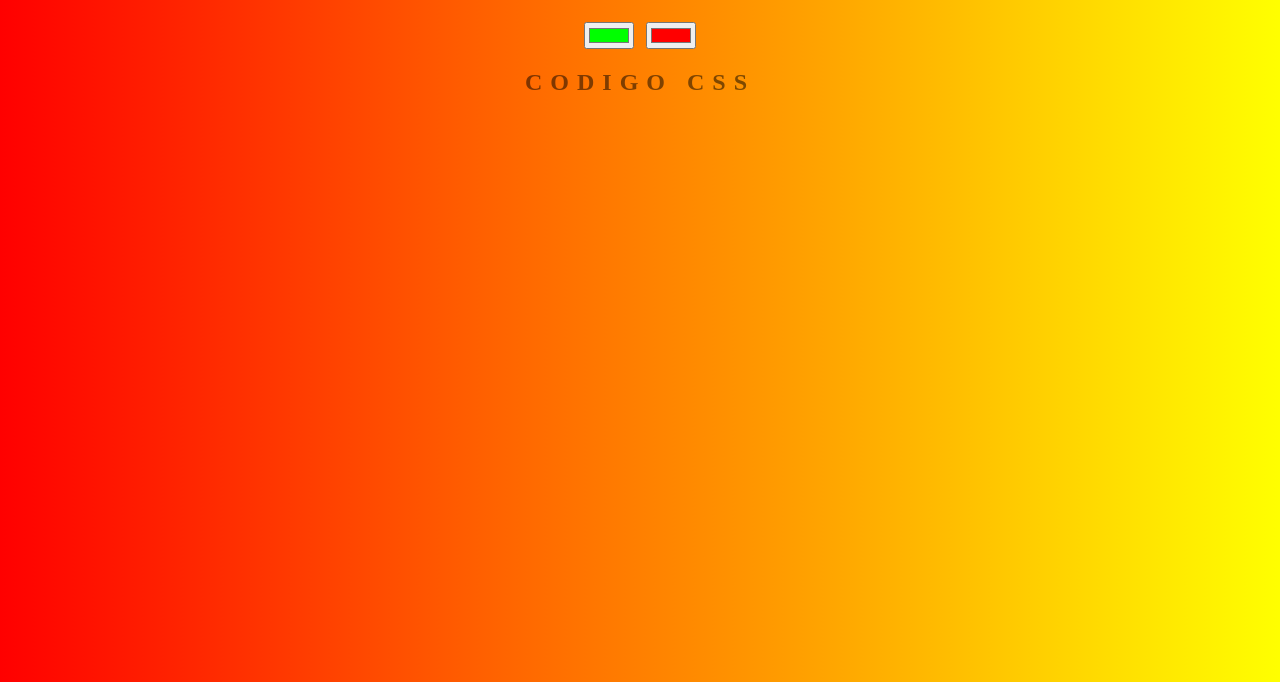
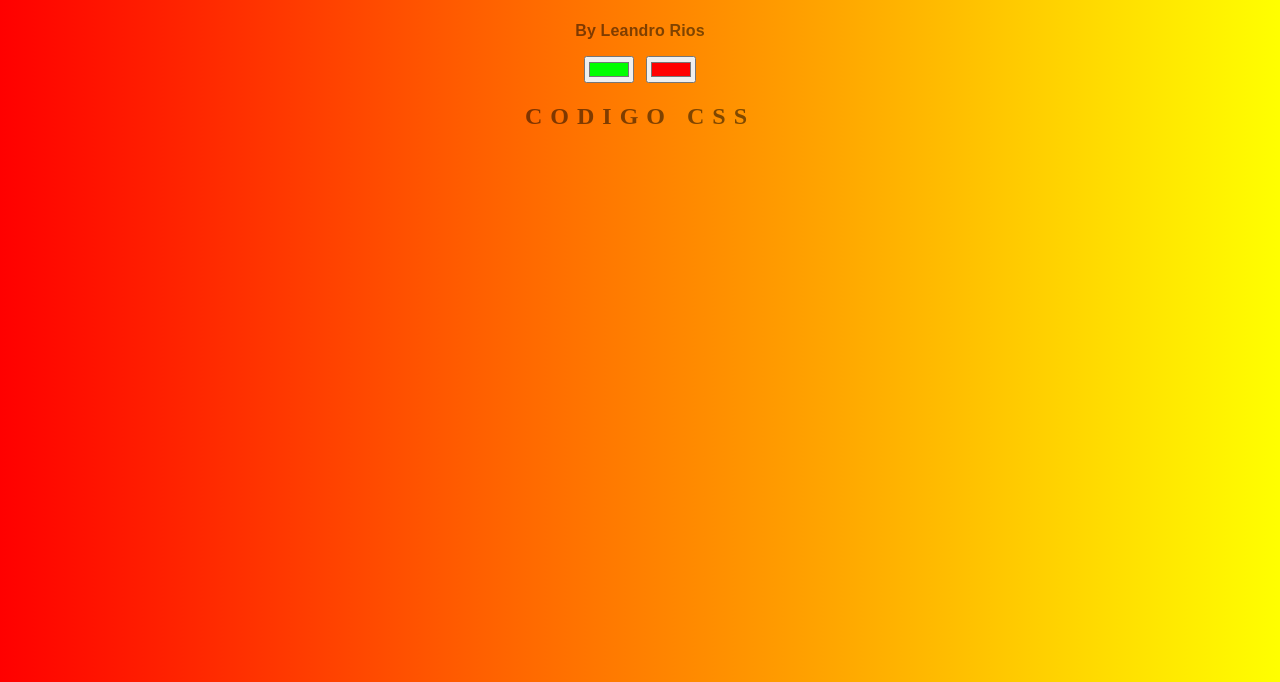
Before and after one commit to leandrorios009/Generdor-de-Fondos, a plain HTML site: page index.html in a window 1280 px wide. Shown: the part 118-800 px from the top of the page. Drawn offline with Linux system fonts and the light colour scheme.

Commit message:
Modificacion titulo

```diff
--- a/index.html
+++ b/index.html
@@ -6,6 +6,7 @@
 </head>
 <body id="gradiente">
 	<h1>Generador de Fondos</h1>
+	<h3>By Leandro Rios</h3>
 	<input class="color1" type="color" name="color1" value="#00ff00">
 	<input class="color2" type="color" name="color2" value="#ff0000">
 	<h2>Codigo CSS</h2>
```
